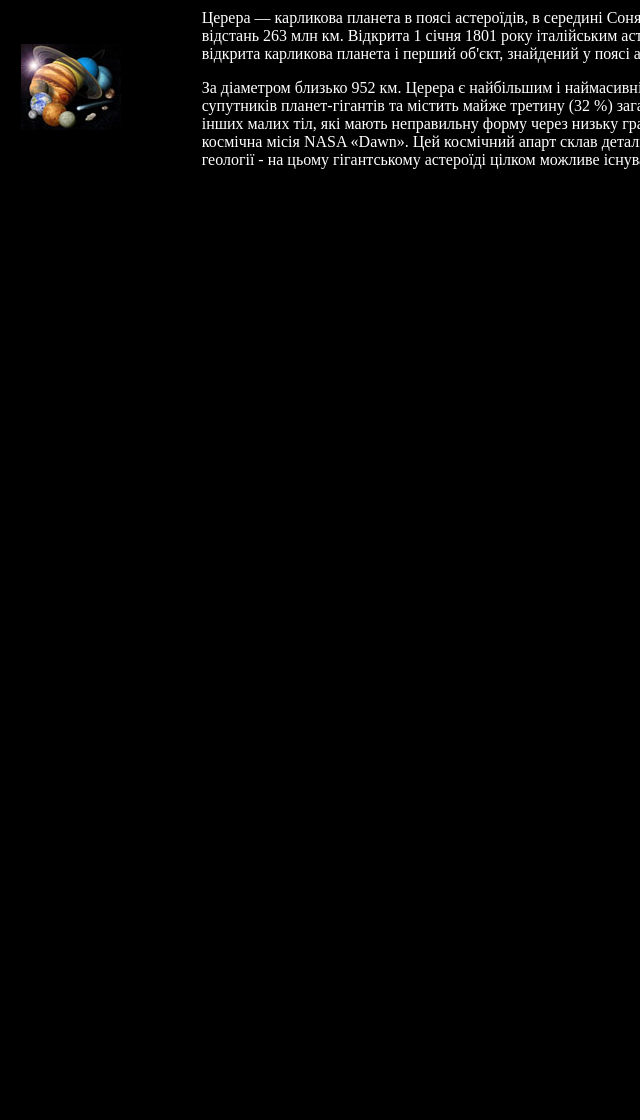
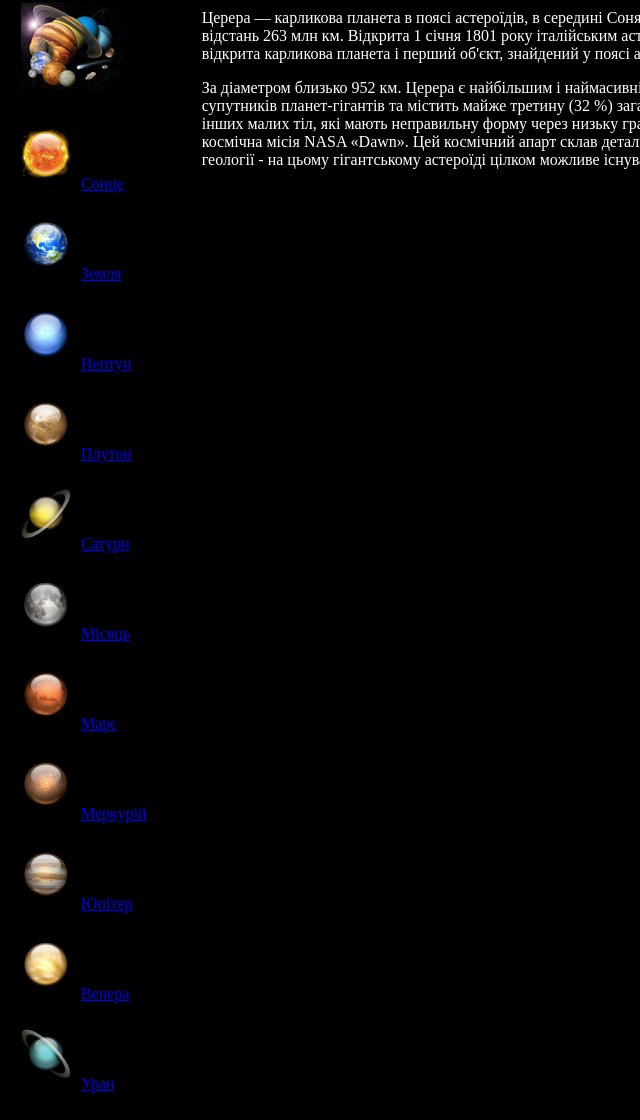
Before and after one commit to PushkarSasha/PushkarSasha.github.io, a plain HTML site: page Cerera.html in a window 1280 px wide. Shown: the part 102-1222 px from the top of the page, without its empty margins (0-640 px from the left). Before the commit the page ends 800 px from the top, so only its background shows below. Drawn offline with Linux system fonts and the light colour scheme.

Commit message:
Update Cerera.html

```diff
--- a/Cerera.html
+++ b/Cerera.html
@@ -8,8 +8,19 @@
  <table>
 		<tr><td width="15%"><IMG src="IMG\Cerera.png" width="100" hspace="10" vspace="10"></td>
 <td><p><h1 align="center"><font color="#575757">Церера</h1></font></tr></td>
-<tr><td width=15% align="top"><a href="index.html"><IMG src="IMG\golovna.jpg" width="100" hspace="10" vspace="10"></a></td>
-		<td><p align="left">Церера — карликова планета в поясі астероїдів, в середині Сонячної системи. Це найближча до Землі карликова планета, вона часом наближається на відстань 263 млн км. Відкрита 1 січня 1801 року італійським астрономом Джузеппе Піацці в астрономічній обсерваторії в місті Палермо. Це була перша відкрита карликова планета і перший об'єкт, знайдений у поясі астероїдів.<IMG src="IMG\Ceres.jpg" width="100" hspace="10" vspace="10" align="right">
+<tr><td width=15% align="top"><a href="index.html"><IMG src="IMG\golovna.jpg" width="100" hspace="10" vspace="10"></a>
+<p><IMG src="IMG\sun.png" width="50" hspace="10" vspace="10"><a href="Sun.html">Сонце</a>
+<p><IMG src="IMG\Zemlya.png" width="50" hspace="10" vspace="10"><a href="Earth.html">Земля</a>
+<p><IMG src="IMG\Neptune.png" width="50" hspace="10" vspace="10"><a href="neptun.html">Нептун</a>
+<p><IMG src="IMG\Pluton.png" width="50" hspace="10" vspace="10"><a href="Pluto.html">Плутон</a>
+<p><IMG src="IMG\Saturn.png" width="50" hspace="10" vspace="10"><a href="Saturn.html">Сатурн</a>
+<p><IMG src="IMG\Luna.png" width="50" hspace="10" vspace="10"><a href="moon.html">Місяць</a>
+<p><IMG src="IMG\Mars.png" width="50" hspace="10" vspace="10"><a href="Mars.html">Марс</a>
+<p><IMG src="IMG\Mercury.png" width="50" hspace="10" vspace="10"><a href="Mercury.html">Меркурій</a>
+<p><IMG src="IMG\Jupiter.png" width="50" hspace="10" vspace="10"><a href="Jupiter.html">Юпітер</a>
+<p><IMG src="IMG\Venera.png" width="50" hspace="10" vspace="10"><a href="Venus.html">Венера</a>
+<p><IMG src="IMG\Uran.png" width="50" hspace="10" vspace="10"><a href="Uran.html">Уран</a></td>
+		<td valign="top"><p align="left">Церера — карликова планета в поясі астероїдів, в середині Сонячної системи. Це найближча до Землі карликова планета, вона часом наближається на відстань 263 млн км. Відкрита 1 січня 1801 року італійським астрономом Джузеппе Піацці в астрономічній обсерваторії в місті Палермо. Це була перша відкрита карликова планета і перший об'єкт, знайдений у поясі астероїдів.<IMG src="IMG\Ceres.jpg" width="100" hspace="10" vspace="10" align="right">
 
 <p>За діаметром близько 952 км. Церера є найбільшим і наймасивнішим тілом у поясі астероїдів, за розміром перевершує багато великих супутників планет-гігантів та містить майже третину (32 %) загальної маси поясу. Вона має кулясту форму, на відміну від більшості інших малих тіл, які мають неправильну форму через низьку гравітацію. Церера стала одною з двох карликових планет, які досліджувала космічна місія NASA «Dawn». Цей космічний апарт склав детальну мапу поверхності Церери, а також зробив важливі відкриття щодо її геології - на цьому гігантському астероїді цілком можливе існування підземних океанів соленої води.</td></tr></table>
 	</body>
```
